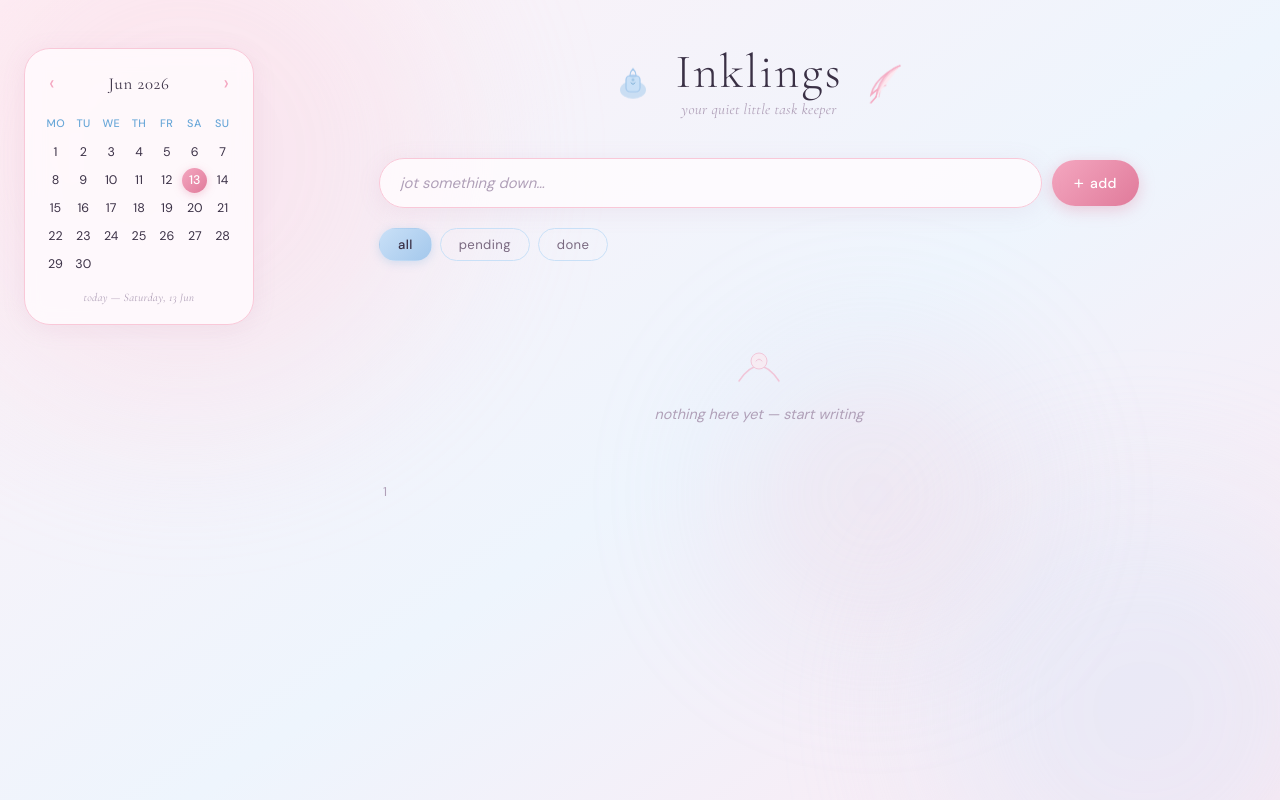
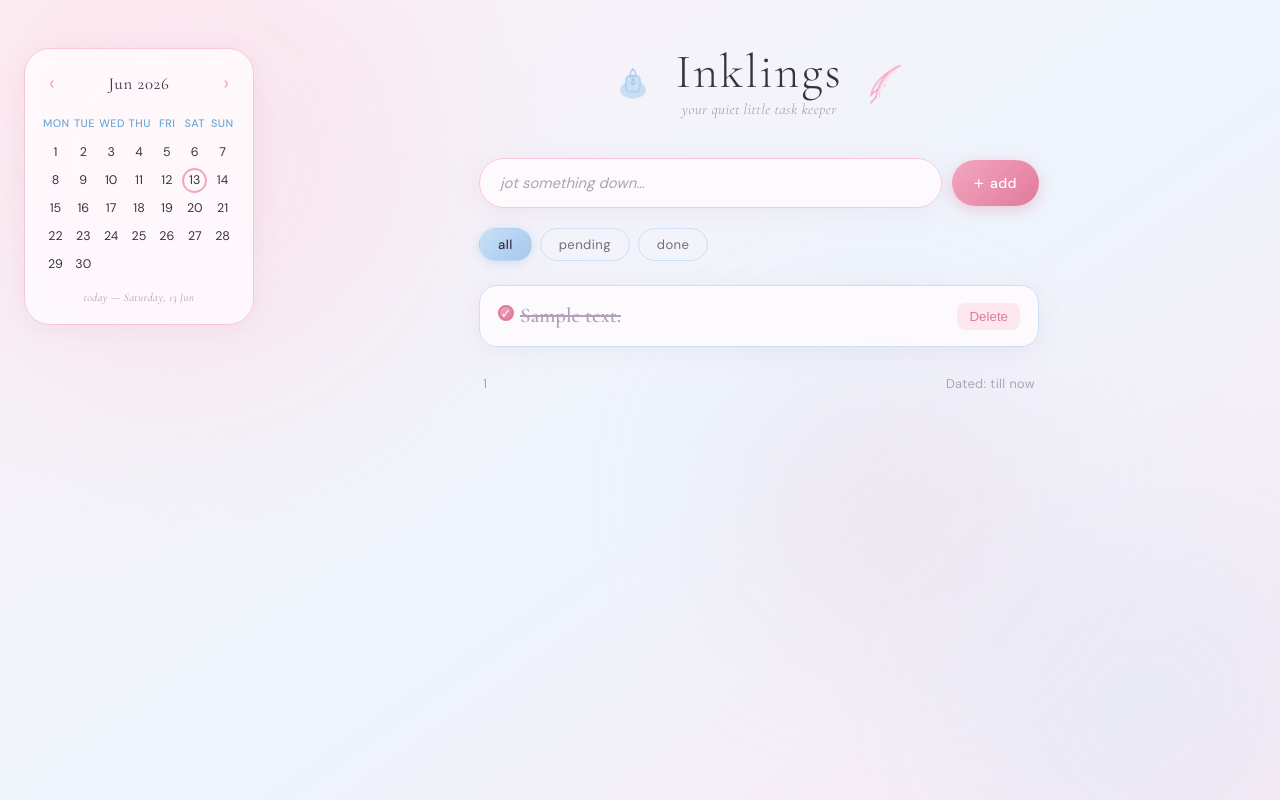
Before and after one commit to ananyavisen/django_todo, a Django app: page / in a window 1280 px wide. Run offline with Django 5.2, Linux system fonts and the light colour scheme; tables that the repository leaves empty hold one stand-in row (values such as "Sample post").

Commit message:
Final Touch

```diff
--- a/todo_app/static/todo_app/style.css
+++ b/todo_app/static/todo_app/style.css
@@ -325,6 +325,7 @@ body {
   margin: 0;
   font-family: var(--font-display);
   font-weight: bold;
+  font-size: 1.3rem;
 }
 
 .task-item a {
@@ -674,7 +675,7 @@ padding: 48px 24px 0px;
 .page-layout .container {
 padding: 0;
 flex: 1;
-max-width: 760px;
+max-width: 560px;
 min-width: 0;
 }
 
@@ -784,22 +785,17 @@ cursor: default;
 }
 
 .cal-day.cal-today {
-background: linear-gradient(135deg, var(--pink-strong), var(--pink-deep));
-color: white;
-font-weight: 500;
-box-shadow: 0 2px 8px rgba(224, 122, 154, 0.35);
+    border: 2px solid var(--pink-strong);
+    background: transparent;
+    color: var(--text-dark);
+    box-shadow: none;
 }
 
-.cal-day.cal-today:hover {
-background: linear-gradient(135deg, var(--pink-strong), var(--pink-deep));
-color: white;
-transform: scale(1.12);
-}
-
-.cal-day.cal-selected:not(.cal-today) {
-background: var(--blue-mid);
-color: var(--text-dark);
-font-weight: 500;
+.cal-day.cal-selected {
+    background: linear-gradient(135deg, var(--pink-strong), var(--pink-deep));
+    color: white;
+    font-weight: 500;
+    box-shadow: 0 2px 8px rgba(224, 122, 154, 0.35);
 }
 
 .cal-day.cal-other-month {
--- a/todo_app/templates/todo_app/home.html
+++ b/todo_app/templates/todo_app/home.html
@@ -5,11 +5,12 @@
 <head>
   <meta charset="UTF-8" />
   <meta name="viewport" content="width=device-width, initial-scale=1.0"/>
-  <title>Inklings — To Do</title>
+  <title>Inklings - To Do</title>
   <link rel="preconnect" href="https://fonts.googleapis.com">
   <link rel="preconnect" href="https://fonts.gstatic.com" crossorigin>
   <link href="https://fonts.googleapis.com/css2?family=Cormorant+Garamond:ital,wght@0,300;0,400;0,600;1,300;1,400&family=DM+Sans:wght@300;400;500&display=swap" rel="stylesheet">
   <link rel="stylesheet" href="{% static 'todo_app/style.css' %}" />
+  <link href="{% static 'todo_app/favicon.ico' %}" rel="icon" type="image/x-icon">
 </head>
 <body>
 
@@ -27,13 +28,13 @@
       <button class="cal-nav" id="calNext">&#8250;</button>
     </div>
     <div class="cal-grid">
-      <span class="cal-day-name">Mo</span>
-      <span class="cal-day-name">Tu</span>
-      <span class="cal-day-name">We</span>
-      <span class="cal-day-name">Th</span>
-      <span class="cal-day-name">Fr</span>
-      <span class="cal-day-name">Sa</span>
-      <span class="cal-day-name">Su</span>
+      <span class="cal-day-name">Mon</span>
+      <span class="cal-day-name">Tue</span>
+      <span class="cal-day-name">Wed</span>
+      <span class="cal-day-name">Thu</span>
+      <span class="cal-day-name">Fri</span>
+      <span class="cal-day-name">Sat</span>
+      <span class="cal-day-name">Sun</span>
     </div>
     <div class="cal-days" id="calDays"></div>
     <p class="cal-today-label" id="calTodayLabel"></p>
@@ -70,7 +71,7 @@
 
     <!-- Add Task -->
     <section class="add-section">
-        <form method="post" onsubmit="validate(event)" action="/add/">
+        <form method="post" onsubmit="validate(event)" action="/add/?date={{ date|date:'Y-m-d' }}&filter={{ filter }}">
         {% csrf_token %}
       <div class="input-row">
         <input
@@ -94,9 +95,9 @@
 
     <!-- Filter Tabs -->
     <div class="filter-tabs">
-      <a href="/?filter=all" class="tab active">all</a>
-      <a href="/?filter=pending" class="tab">pending</a>
-      <a href="/?filter=done" class="tab">done</a>
+      <a href="/?filter=all&date={{ date|date:'Y-m-d' }}" class="tab active">all</a>
+      <a href="/?filter=pending&date={{ date|date:'Y-m-d' }}" class="tab">pending</a>
+      <a href="/?filter=done&date={{ date|date:'Y-m-d' }}" class="tab">done</a>
     </div>
 
     <!-- Task List -->
@@ -113,7 +114,7 @@
     </label>
           <p class="task-text"> {{ todo.content }}</p>
       <!-- deletion handling -->
-          <a href="/delete/{{ todo.id }}/">
+          <a href="/delete/{{ todo.id }}/?date={{ date|date:'Y-m-d' }}">
           <button class="delete-btn">Delete</button>
           </a>
           </li>
@@ -134,6 +135,11 @@
     <!-- Footer count -->
     <footer class="footer" id="footer">
       <span id="countLabel">{{ count }}</span>
+      {% if date %}
+        <span id="countLabel">Dated: {{date|date:"d F Y" }}</span>
+      {% else %}
+        <span id="countLabel">Dated: till now </span>
+      {% endif %}
     </footer>
 
   </main></div>
@@ -181,13 +187,32 @@ const SHORT_MONTHS = [
 'Jul','Aug','Sep','Oct','Nov','Dec'
 ];
 
-let viewYear, viewMonth, selectedDate;
+let viewYear, viewMonth;
+
+let selectedDate = null;
+
+const params = new URLSearchParams(window.location.search);
+const dateParam = params.get("date");
+
+if (dateParam) {
+    const [year, month, day] = dateParam.split("-").map(Number);
+
+    selectedDate = {
+        d: day,
+        m: month - 1,
+        y: year
+    };
+}
 
 function initCalendar() {
 const now = new Date();
-viewYear  = now.getFullYear();
-viewMonth = now.getMonth();
-selectedDate = null;
+if (selectedDate) {
+    viewYear = selectedDate.y;
+    viewMonth = selectedDate.m;
+} else {
+    viewYear = now.getFullYear();
+    viewMonth = now.getMonth();
+}
 
 document.getElementById('calPrev').addEventListener('click', () => {
   viewMonth--;
--- a/todo_app/urls.py
+++ b/todo_app/urls.py
@@ -4,7 +4,7 @@ from . import views
 
 urlpatterns = [
    path("", views.list_todo_items),
-   path("add/", views.showContent),
+   path("add/", views.addTodo),
    path("delete/<int:id>/",views.deleteTodo ),
    path("update/<int:id>/",views.completion ),
 ]
--- a/todo_app/views.py
+++ b/todo_app/views.py
@@ -1,36 +1,66 @@
 from django.shortcuts import render,redirect
 from django.http import HttpResponse, HttpRequest
 from .models import Todo
+from datetime import datetime
 
 # Create your views here.
 
 def list_todo_items(request):
-    count = Todo.objects.count()
     filter = request.GET.get("filter")
     selected_date = request.GET.get("date")
-    if(filter == "done"):
-        todos = Todo.objects.filter(completion = True)
-    elif(filter == "pending"):
-        todos = Todo.objects.filter(completion = False)
+
+    todos = Todo.objects.all()
+
+    if selected_date:
+        todos = todos.filter(created_at__date=selected_date)
+        display_date = datetime.strptime(selected_date, "%Y-%m-%d").date()
     else:
-        todos = Todo.objects.all()
+        display_date = None
 
-    todos = todos.filter(created_at__date = selected_date)
+    if filter == "done":
+        todos = todos.filter(completion=True)
+    elif filter == "pending":
+        todos = todos.filter(completion=False)
 
-    return render(request, "todo_app/home.html" , {"todos": todos, "count": count})
+    count = todos.count()
 
-def showContent(request : HttpRequest):
+    return render(
+        request,
+        "todo_app/home.html",
+        {
+            "todos": todos,
+            "count": count,
+            "date": display_date,
+            "filter": filter,
+        },
+    )
+
+def addTodo(request : HttpRequest):
+    selected_date = request.GET.get("date")
     content = request.POST['content'].strip()
     filter = request.GET.get("filter")
     if(content == "" ):
-        return redirect("/")
+        return redirect(f"/?date={selected_date}")
     todo = Todo(content = content)
     todo.save()
+
+    if selected_date and filter:
+        return redirect(f"/?date={selected_date}&filter={filter}")
+
+    if selected_date:
+        return redirect(f"/?date={selected_date}")
+
     return redirect("/")
 
 def deleteTodo(request, id):
+    print("Delete view called", id)
+    selected_date = request.GET.get("date")
     todo = Todo.objects.filter(id=id)
     todo.delete()
+
+    if selected_date:
+        return redirect(f"/?date={selected_date}")
+
     return redirect("/")
 
 def completion(request, id):
```
Also changed, not shown: todo_app/static/todo_app/favicon.ico (added).
